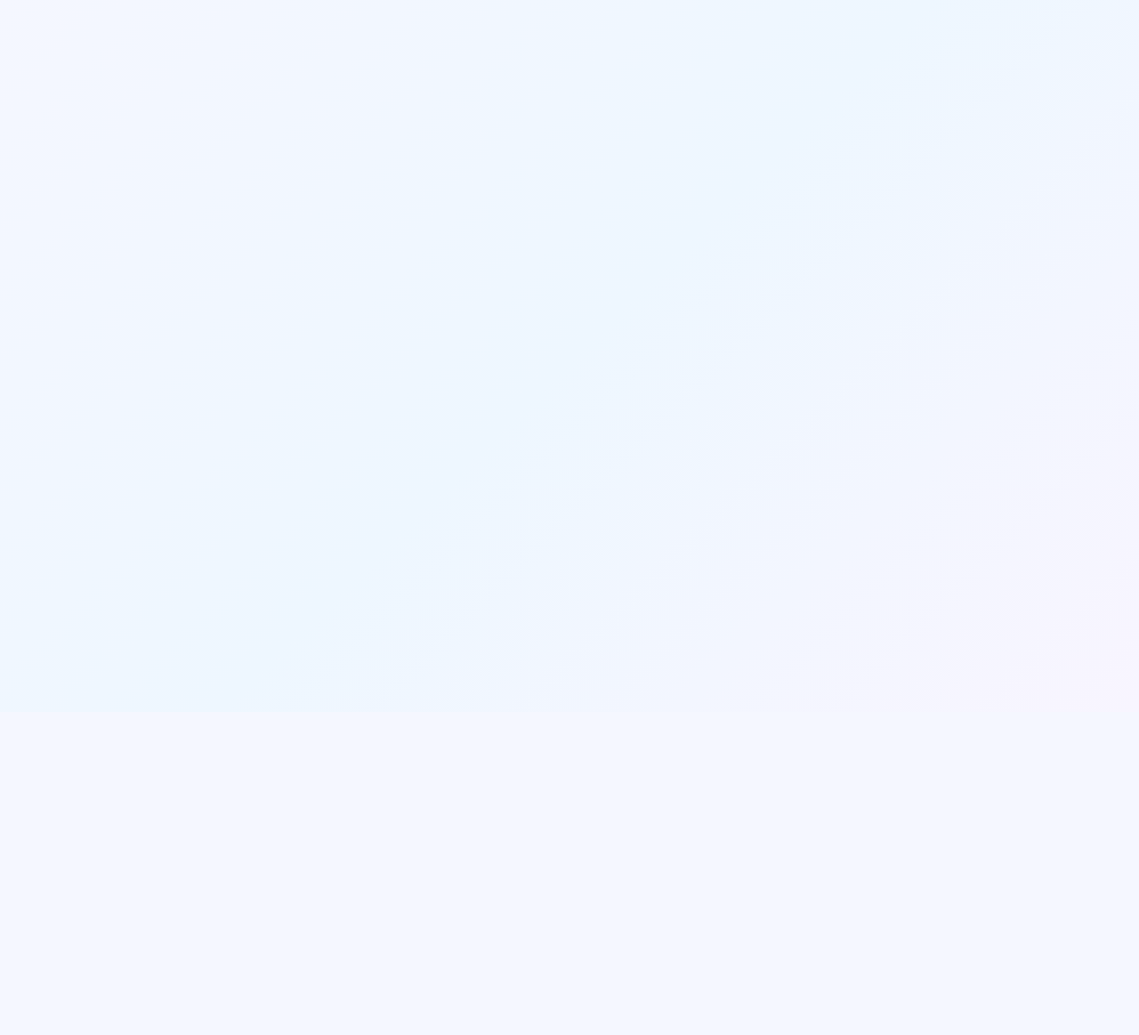
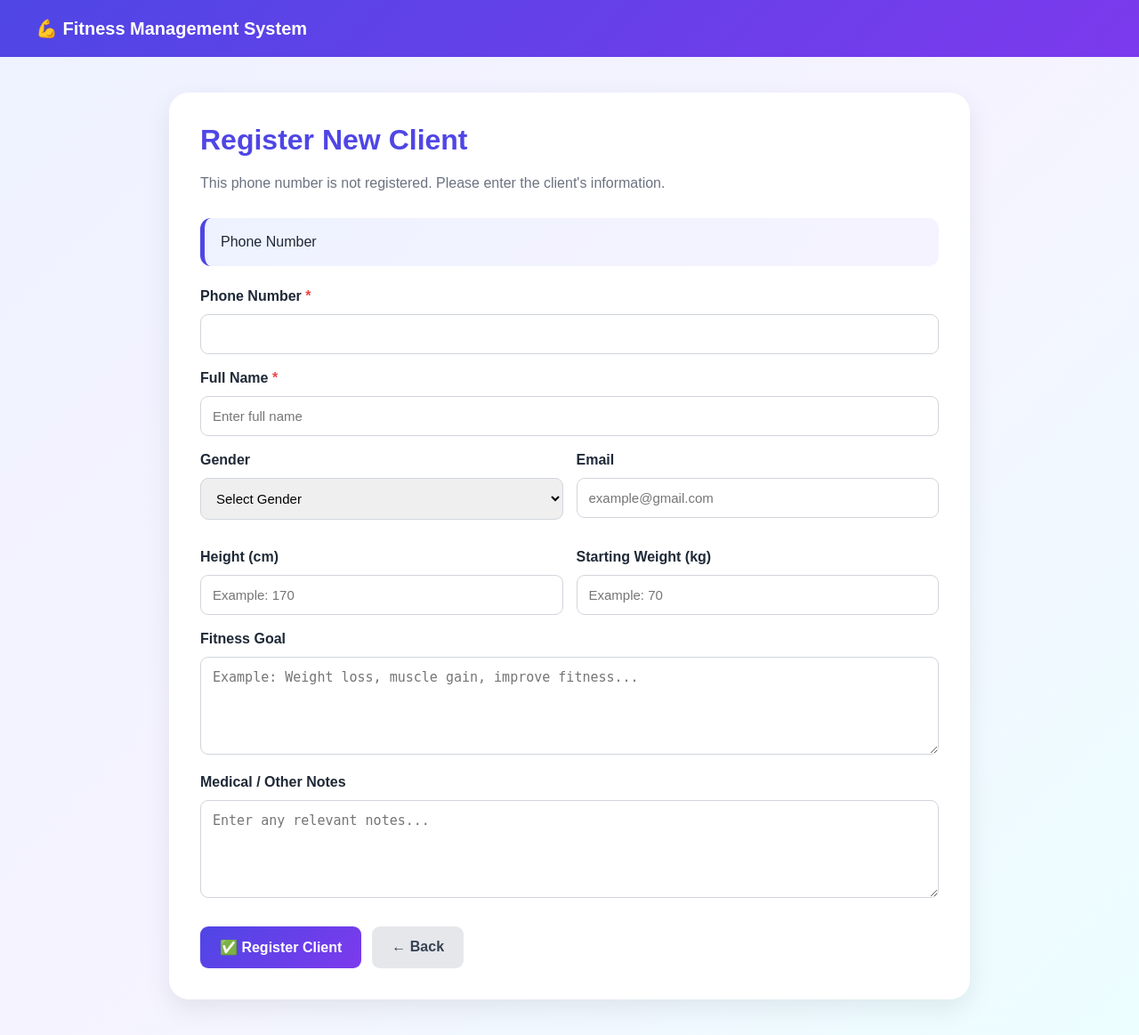
Before and after one commit to dhruvi-m/fitness-management, a Flask app: page /register-client in a window 1280 px wide. Before the commit the page is empty. Shown: the whole page at 89% size. Before the commit the page ends 800 px from the top, so only its background shows below. Run offline with Flask 3, Linux system fonts and the light colour scheme.

Commit message:
Fix client registration page

```diff
--- a/templates/register_client.html
+++ b/templates/register_client.html
@@ -1,92 +1,590 @@
-{% extends "base.html" %}
+<!DOCTYPE html>
+<html lang="en">
 
-{% block content %}
+<head>
+
+    <meta charset="UTF-8">
+
+    <meta
+        name="viewport"
+        content="width=device-width, initial-scale=1.0"
+    >
+
+    <title>
+        Register New Client
+    </title>
+
+
+    <style>
+
+        * {
+            box-sizing: border-box;
+        }
+
+
+        body {
+
+            margin: 0;
+
+            font-family: Arial, sans-serif;
+
+            min-height: 100vh;
+
+            background:
+                linear-gradient(
+                    135deg,
+                    #eef2ff,
+                    #f5f3ff,
+                    #ecfeff
+                );
+
+            color: #1f2937;
+
+        }
+
+
+        .navbar {
+
+            background:
+                linear-gradient(
+                    135deg,
+                    #4f46e5,
+                    #7c3aed
+                );
+
+            color: white;
+
+            padding: 20px 40px;
+
+            font-size: 20px;
+
+            font-weight: bold;
+
+        }
+
+
+        .container {
+
+            width: 92%;
+
+            max-width: 900px;
+
+            margin: 40px auto;
+
+        }
+
+
+        .card {
+
+            background: white;
+
+            padding: 35px;
+
+            border-radius: 22px;
+
+            box-shadow:
+                0 10px 30px
+                rgba(0, 0, 0, 0.08);
+
+        }
+
+
+        h1 {
+
+            margin-top: 0;
+
+            color: #4f46e5;
+
+            font-size: 32px;
+
+        }
+
+
+        .subtitle {
+
+            color: #6b7280;
+
+            margin-bottom: 30px;
+
+        }
+
+
+        .phone-box {
+
+            background:
+                linear-gradient(
+                    135deg,
+                    #eef2ff,
+                    #f5f3ff
+                );
+
+            padding: 18px;
+
+            border-radius: 12px;
+
+            margin-bottom: 25px;
+
+            border-left:
+                5px solid #4f46e5;
+
+        }
+
+
+        .phone-number {
+
+            font-size: 22px;
+
+            font-weight: bold;
+
+            color: #4f46e5;
+
+        }
+
+
+        label {
+
+            display: block;
+
+            font-weight: bold;
+
+            margin-bottom: 6px;
+
+        }
+
+
+        input,
+        select,
+        textarea {
+
+            width: 100%;
+
+            padding: 13px;
+
+            margin-top: 5px;
+
+            margin-bottom: 18px;
+
+            border:
+                1px solid #d1d5db;
+
+            border-radius: 9px;
+
+            font-size: 15px;
+
+            outline: none;
+
+        }
+
+
+        input:focus,
+        select:focus,
+        textarea:focus {
+
+            border-color: #4f46e5;
+
+            box-shadow:
+                0 0 0 3px
+                rgba(79, 70, 229, 0.12);
+
+        }
+
+
+        textarea {
+
+            min-height: 110px;
+
+            resize: vertical;
+
+        }
+
+
+        .grid {
+
+            display: grid;
+
+            grid-template-columns:
+                repeat(2, 1fr);
+
+            gap: 15px;
+
+        }
+
+
+        .button-row {
+
+            display: flex;
+
+            gap: 12px;
+
+            margin-top: 10px;
+
+            flex-wrap: wrap;
+
+        }
+
+
+        button {
+
+            background:
+                linear-gradient(
+                    135deg,
+                    #4f46e5,
+                    #7c3aed
+                );
+
+            color: white;
+
+            border: none;
+
+            padding: 14px 22px;
+
+            border-radius: 9px;
+
+            font-size: 16px;
+
+            font-weight: bold;
+
+            cursor: pointer;
+
+        }
+
+
+        button:hover {
+
+            opacity: 0.92;
+
+        }
+
+
+        .back-button {
+
+            display: inline-block;
+
+            padding: 14px 22px;
+
+            background: #e5e7eb;
+
+            color: #374151;
+
+            border-radius: 9px;
+
+            text-decoration: none;
+
+            font-weight: bold;
+
+        }
+
+
+        .required {
+
+            color: #ef4444;
+
+        }
+
+
+        @media(max-width: 700px) {
+
+            .grid {
+
+                grid-template-columns: 1fr;
+
+            }
+
+            .container {
+
+                width: 95%;
+
+            }
+
+            .card {
+
+                padding: 22px;
+
+            }
+
+        }
+
+    </style>
+
+</head>
+
+
+<body>
+
+
+<div class="navbar">
+
+    💪 Fitness Management System
+
+</div>
+
+
+<div class="container">
+
 
 <div class="card">
 
-    <h1>Register New Client</h1>
 
-    <p>
+<h1>
+    Register New Client
+</h1>
+
+
+<p class="subtitle">
+
     This phone number is not registered.
+    Please enter the client's information.
+
 </p>
 
-    <form method="POST" action="{{ url_for('register_client') }}">
 
-        <label>Phone Number</label>
+<!-- PHONE DISPLAY -->
+
+<div class="phone-box">
+
+    <div>
+        Phone Number
+    </div>
+
+    <div class="phone-number">
+
+        {{ phone }}
+
+    </div>
+
+</div>
+
+
+<form
+    method="POST"
+    action="{{ url_for('register_client') }}"
+>
+
+
+<!-- PHONE -->
+
+<label>
+
+    Phone Number
+    <span class="required">*</span>
+
+</label>
+
 
 <input
+
     type="text"
+
     name="phone"
+
     value="{{ phone }}"
+
     required
+
 >
 
-        <label>Full Name</label>
+
+
+<!-- NAME -->
+
+<label>
+
+    Full Name
+    <span class="required">*</span>
+
+</label>
+
 
 <input
+
     type="text"
+
     name="full_name"
+
     placeholder="Enter full name"
+
     required
+
 >
 
-        <label>Gender</label>
+
+
+<!-- TWO COLUMNS -->
+
+<div class="grid">
+
+
+<div>
+
+<label>
+    Gender
+</label>
+
 
 <select name="gender">
 
-            <option value="">Select Gender</option>
-            <option value="Male">Male</option>
-            <option value="Female">Female</option>
-            <option value="Other">Other</option>
+    <option value="">
+        Select Gender
+    </option>
+
+    <option value="Male">
+        Male
+    </option>
+
+    <option value="Female">
+        Female
+    </option>
+
+    <option value="Other">
+        Other
+    </option>
 
 </select>
 
-        <label>Email</label>
+</div>
+
+
+
+<div>
+
+<label>
+    Email
+</label>
+
 
 <input
+
     type="email"
+
     name="email"
-            placeholder="Enter email"
+
+    placeholder="example@gmail.com"
+
 >
 
-        <label>Height (cm)</label>
+</div>
+
+
+
+<div>
+
+<label>
+    Height (cm)
+</label>
+
 
 <input
+
     type="number"
+
     step="0.1"
+
     name="height_cm"
+
     placeholder="Example: 170"
+
 >
 
-        <label>Starting Weight (kg)</label>
+</div>
+
+
+
+<div>
+
+<label>
+    Starting Weight (kg)
+</label>
+
 
 <input
+
     type="number"
+
     step="0.1"
+
     name="starting_weight_kg"
+
     placeholder="Example: 70"
+
 >
 
-        <label>Goal</label>
+</div>
+
+
+</div>
+
+
+
+<!-- GOAL -->
+
+<label>
+
+    Fitness Goal
+
+</label>
+
 
 <textarea
+
     name="goal"
-            placeholder="Example: Weight loss, muscle gain..."
+
+    placeholder="Example: Weight loss, muscle gain, improve fitness..."
+
 ></textarea>
 
-        <label>Medical / Other Notes</label>
+
+
+<!-- MEDICAL NOTES -->
+
+<label>
+
+    Medical / Other Notes
+
+</label>
+
 
 <textarea
+
     name="medical_notes"
-            placeholder="Enter relevant notes"
+
+    placeholder="Enter any relevant notes..."
+
 ></textarea>
 
-        <button type="submit">
-            Register Client
+
+
+<!-- BUTTONS -->
+
+<div class="button-row">
+
+
+<button
+    type="submit"
+>
+    ✅ Register Client
 </button>
+
+
+<a
+    href="{{ url_for('home') }}"
+    class="back-button"
+>
+    ← Back
+</a>
+
+
+</div>
+
 
 </form>
 
+
 </div>
 
-{% endblock %}
+
+</div>
+
+
+</body>
+
+</html>
```
Lines whose indentation alone changed are shown as unchanged.
